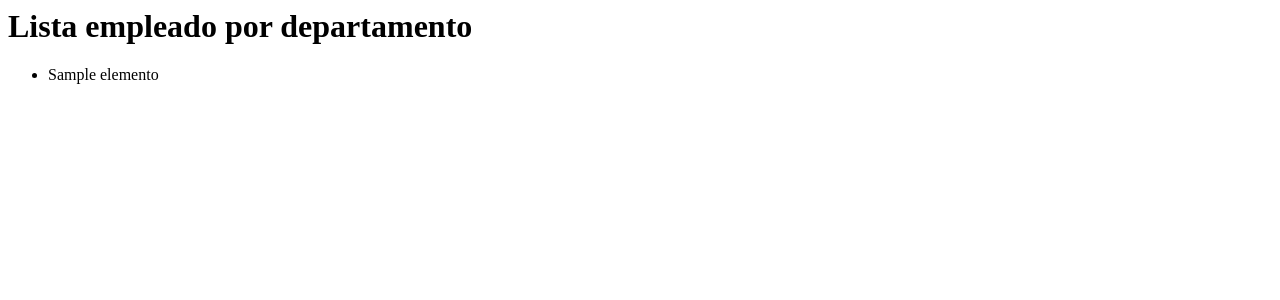
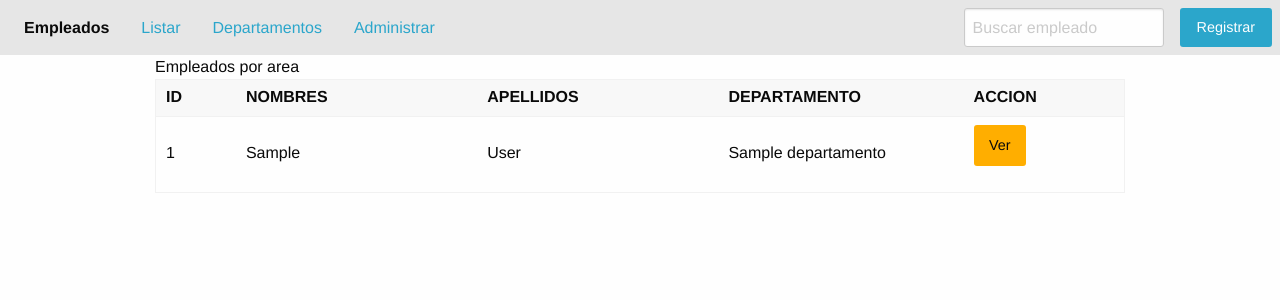
Before and after one commit to yokarp/employee-django, a Django app: template templates/persona/list_by_area.html in a window 1280 px wide. Shown: the top 300 px of the page. Run offline with Django 3.2, Linux system fonts and the light colour scheme; the template is opened without the code that fills it: most values are stand-ins (such as "Sample title", 1, 10 or a date in 2020); some libraries are stand-ins or nearby versions.

Commit message:
list_by_area

```diff
--- a/applications/persona/urls.py
+++ b/applications/persona/urls.py
@@ -17,7 +17,8 @@ urlpatterns = [
     ),
     path(
         'listar-by-area/<shorname>/',
-        views.ListByAreaEmpleado.as_view()
+        views.ListByAreaEmpleado.as_view(),
+        name="empleados_area"
     ),
     path(
         'buscar-empleado/',
--- a/templates/departamento/list.html
+++ b/templates/departamento/list.html
@@ -10,7 +10,7 @@
                     <tr>
                         <td>{{ departamento.name }}</td>
                         <td>{{ departamento.shot_name }}</td>
-                        <td><a class="button warning" href="#">Ver Empleados</a></td>
+                        <td><a class="button warning" href="{% url 'persona_app:empleados_area' departamento.shot_name %}">Ver Empleados</a></td>
                     </tr>
                     {% endfor %}
                 </tbody>
--- a/templates/persona/list_by_area.html
+++ b/templates/persona/list_by_area.html
@@ -1,9 +1,32 @@
-<h1>Lista empleado por departamento</h1>
+{% extends 'base.html' %} {% block title %} Lista empleados por departamento {% endblock title %} {% block content %} {% include "includes/header.html" %}
 
-<ul>
-
-    {% for e in lista %}
-    <li>{{ e }}</li>
-    {% endfor %}
-
-</ul>
+<div class="grid-container">
+    <div class="grid-x">
+        <div class="cell">Empleados por area</div>
+        <div class="cell">
+            <table>
+                <thead>
+                    <tr>
+                        <th width="50">ID</th>
+                        <th width="150">NOMBRES</th>
+                        <th width="150">APELLIDOS</th>
+                        <th width="150">DEPARTAMENTO</th>
+                        <th width="100">ACCION</th>
+                    </tr>
+                </thead>
+                <tbody>
+                    {% for e in lista %}
+                    <tr>
+                        <td>{{ e.id }}</td>
+                        <td>{{ e.first_name }}</td>
+                        <td>{{ e.last_name }}</td>
+                        <td>{{ e.departamento }}</td>
+                        <td><a class="button warning" href="{% url 'persona_app:empleado_detail' e.id %}">Ver</a></td>
+                    </tr>
+                    {% endfor %}
+                </tbody>
+            </table>
+        </div>
+    </div>
+</div>
+{% endblock content %}
```
